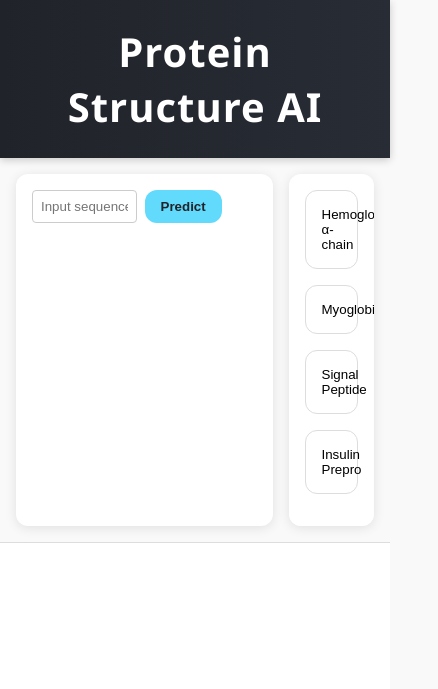
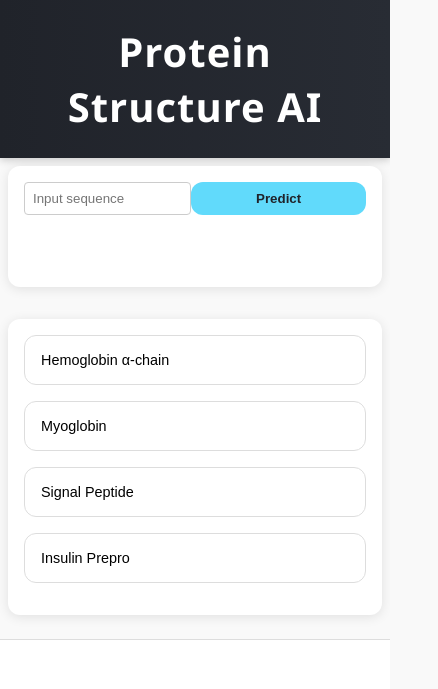
Before and after one commit to ryanzhangofficial/protein-structure-ai, a React (Vite) app: page / in a window 390 px wide. Shown: the top 689 px of the page, 438 px wide, since content can reach past the window. Built offline with nearby package versions, Linux system fonts and the light colour scheme; what @tensorflow/tfjs would draw is missing.

Commit message:
Update styles

```diff
--- a/src/App.css
+++ b/src/App.css
@@ -81,6 +81,8 @@ body {
 .result-area {
   overflow-x: hidden;
   overflow-y: visible;
+  position: relative;
+  padding-bottom: 24px;
 }
 
 .prediction-bar {
@@ -89,6 +91,8 @@ body {
   margin-top: 8px;
   transform: scale(1.5);
   transform-origin: top left;
+  flex-wrap: nowrap;
+  white-space: nowrap;
 }
 
 .residue-box {
@@ -270,3 +274,69 @@ body {
   margin-bottom: 8px;
   font-size: 0.9rem;
 }
+
+@media (max-width: 600px) {
+  .app-main {
+    display: flex;
+    flex-direction: column;
+    gap: var(--spacing);
+    padding: calc(var(--spacing) / 2);
+  }
+
+  .left-panel,
+  .right-panel {
+    width: 100%;
+    margin-bottom: var(--spacing);
+  }
+
+  .sequence-input {
+    width: 100%;
+    margin: 0 0 var(--spacing) 0;
+  }
+
+  .predict-button {
+    width: 100%;
+    margin-bottom: var(--spacing);
+  }
+
+  .sample-button {
+    font-size: 0.9rem;
+  }
+
+  .slides-wrapper {
+    scroll-snap-type: y mandatory;
+    overflow-y: auto;
+  }
+
+  .slide {
+    padding: var(--spacing) 0;
+  }
+
+  .slide-content {
+    margin: 0 var(--spacing);
+    text-align: left;
+  }
+
+  .slide-image {
+    max-height: 40vh;
+  }
+
+  .slide-graphs {
+    flex-direction: column;
+    align-items: center;
+  }
+
+  .slide-image-graph {
+    max-width: 100%;
+  }
+
+  .legend {
+    justify-content: center;
+    flex-wrap: wrap;
+  }
+
+  .citations {
+    margin: var(--spacing);
+    padding: var(--spacing);
+  }
+}
```
